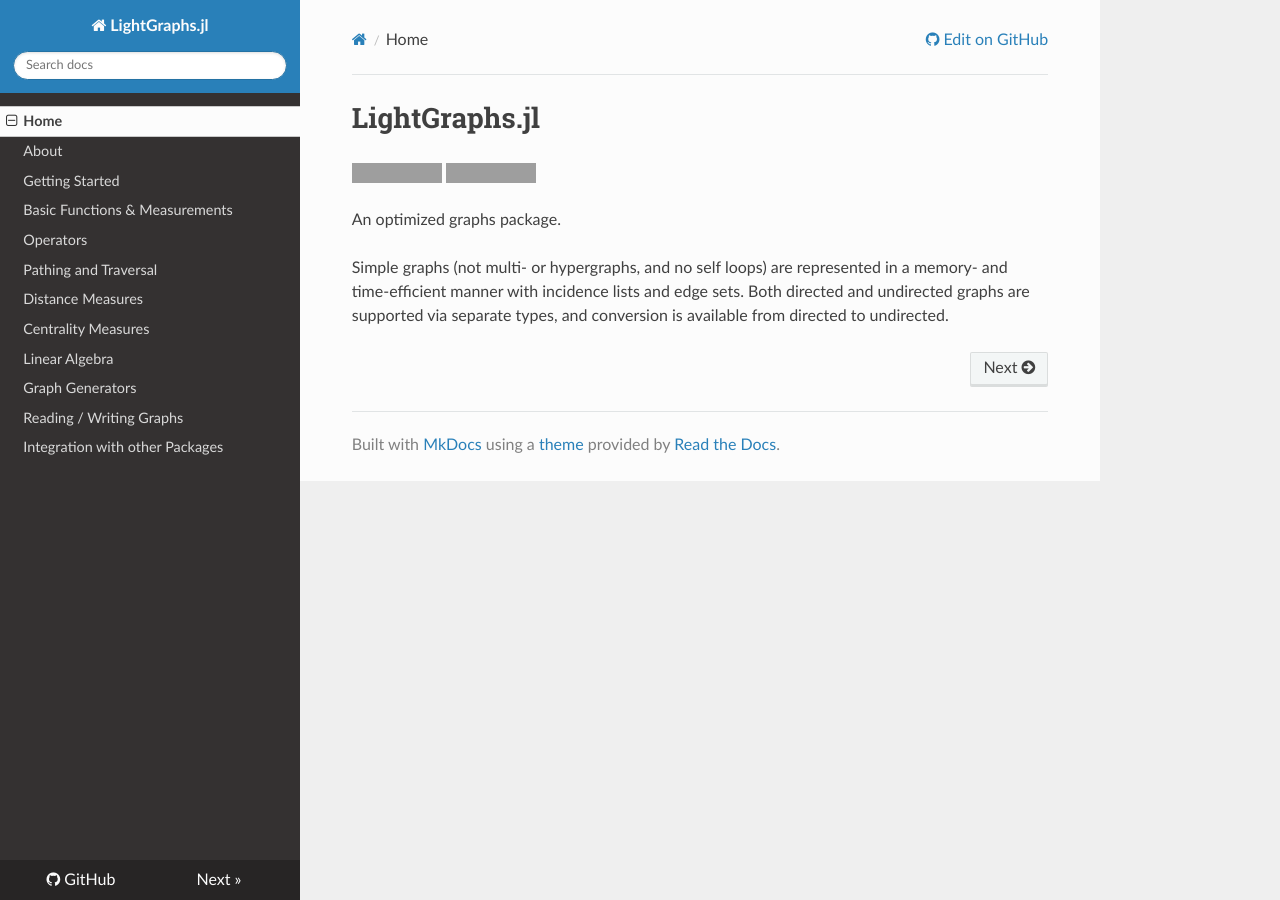
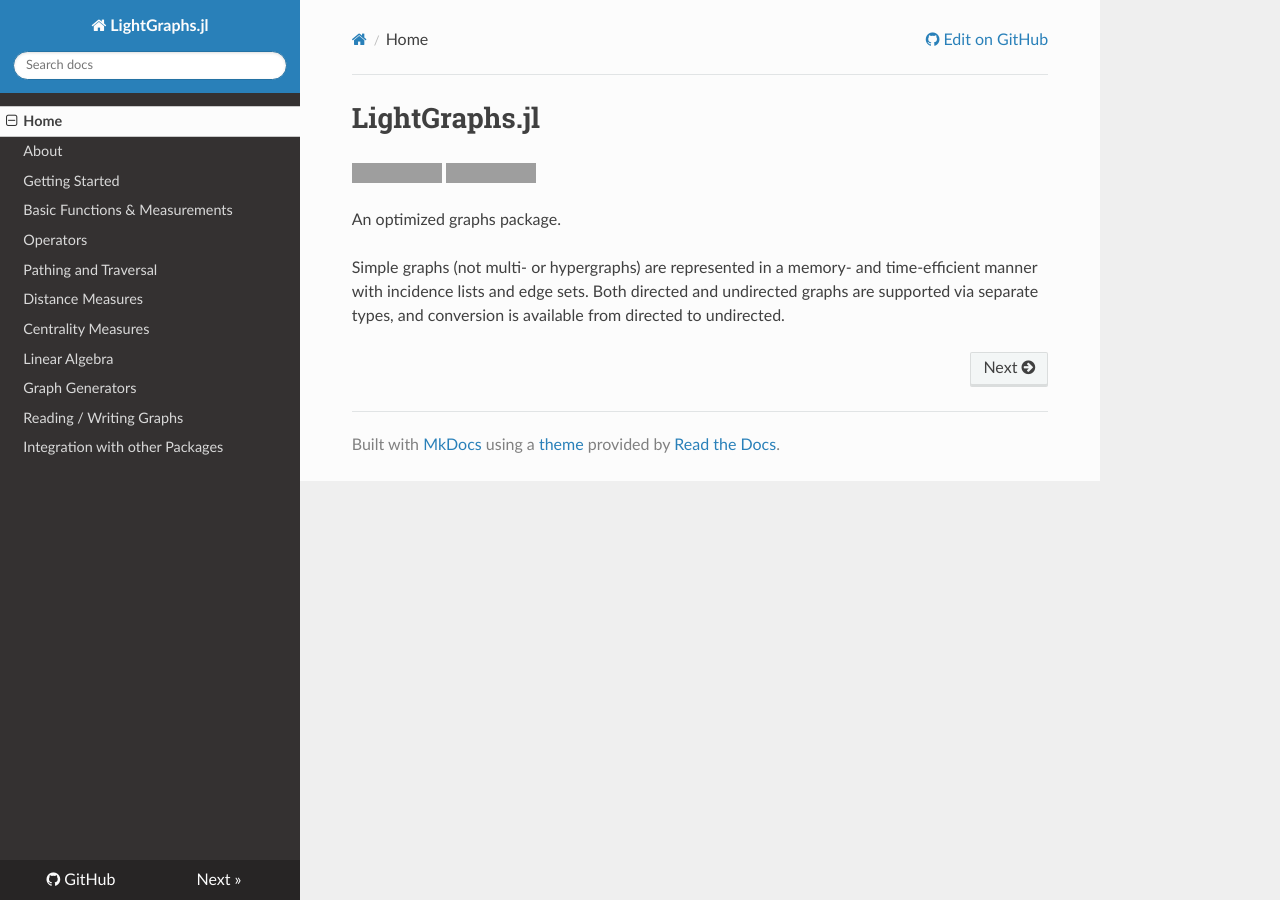
Before and after one commit to sbromberger/LightGraphs.jl, an MkDocs documentation site: the page built from doc/index.md, in a window 1280 px wide. Built offline with MkDocs 1.6.1, drawn with Linux system fonts in a browser that asks for light colours; nearby versions of some CDN libraries; old or Windows-style settings are respelled for this version of MkDocs; grey boxes are pictures that could not be loaded.

Commit message:
doc changes

```diff
--- a/doc/index.md
+++ b/doc/index.md
@@ -6,5 +6,5 @@
 
 An optimized graphs package.
 
-Simple graphs (not multi- or hypergraphs, and no self loops) are represented in a memory- and time-efficient
+Simple graphs (not multi- or hypergraphs) are represented in a memory- and time-efficient
 manner with incidence lists and edge sets. Both directed and undirected graphs are supported via separate types, and conversion is available from directed to undirected.
```
Also changed, not shown: README.md (+2 -2 lines).
